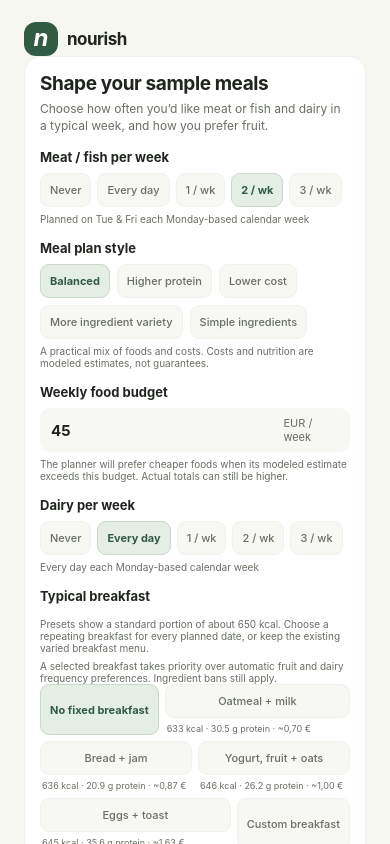
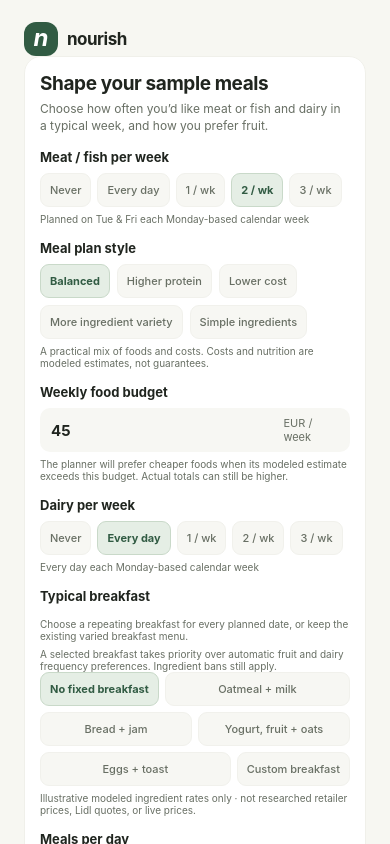
Before and after one commit to Henri88390/diet, a React Native app: screen / in a window 390 px wide. Built offline with nearby package versions, Linux system fonts and the light colour scheme.

Commit message:
feat: remove estimated calories, protein and cost for default typical breakfasts

```diff
--- a/scripts/check-domain.cjs
+++ b/scripts/check-domain.cjs
@@ -560,8 +560,8 @@ assert.match(grocerySource, /not researched Lidl or other retailer prices/);
 assert.match(preferencesSource, /Country and currency/);
 assert.doesNotMatch(preferencesSource, /MADE FOR YOUR EVERYDAY|Good food,|your way\.|I’ll do this later/,
   "onboarding removes the requested hero copy and skip action");
-assert.match(preferencesSource, /estimatePresetBreakfast/,
-  "standard breakfast choices display a modeled cost, calorie, and protein preview");
+assert.doesNotMatch(preferencesSource, /breakfastEstimate|estimatePresetBreakfast/,
+  "standard breakfast choices do not display a cost, calorie, or protein preview");
 assert.match(mealDetailsSource, /formatMoney/);
 assert.match(appSource, /PanResponder/);
 assert.match(appSource, /Animated\.timing/);
--- a/src/screens/OnboardingScreen.tsx
+++ b/src/screens/OnboardingScreen.tsx
@@ -139,8 +139,7 @@ export function OnboardingScreen({
         <View style={styles.choiceGroup}>
           <Text style={styles.choiceTitle}>Typical breakfast</Text>
           <Text style={styles.assignmentText}>
-            Presets show a standard portion of about 650 kcal. Choose a repeating breakfast for every planned date,
-            or keep the existing varied breakfast menu.
+            Choose a repeating breakfast for every planned date, or keep the existing varied breakfast menu.
           </Text>
           <Text style={styles.assignmentText}>
             A selected breakfast takes priority over automatic fruit and dairy frequency preferences. Ingredient bans still apply.
@@ -154,7 +153,6 @@ export function OnboardingScreen({
               })}
             />
             {typicalBreakfastPresets.map((preset) => {
-              const estimate = estimatePresetBreakfast(preset.ingredients, countryCode);
               const selected = mealPreferences.typicalBreakfast.mode === "preset" &&
                 mealPreferences.typicalBreakfast.presetId === preset.id;
               return (
@@ -168,12 +166,6 @@ export function OnboardingScreen({
                       typicalBreakfast: { mode: "preset", presetId: preset.id }
                     })}
                   />
-                  <Text style={styles.breakfastEstimate}>
-                    {estimate.calories} kcal · {estimate.proteinGrams} g protein · ~{formatMoney({
-                      amountMinorUnits: estimate.costMinorUnits,
-                      currencyCode: getCountry(countryCode).currencyCode
-                    }, getCountry(countryCode).locale)}
-                  </Text>
                 </View>
               );
             })}
@@ -310,25 +302,6 @@ export function OnboardingScreen({
       </Pressable>
     </ScrollView>
   );
-}
-
-function estimatePresetBreakfast(
-  ingredients: TypicalBreakfastIngredient[],
-  countryCode: CountryCode
-): { calories: number; proteinGrams: number; costMinorUnits: number } {
-  return ingredients.reduce((total, ingredient) => {
-    const estimate = estimateIngredient(
-      ingredient.name,
-      ingredient.quantity,
-      ingredient.unit,
-      countryCode
-    );
-    return {
-      calories: total.calories + estimate.calories,
-      proteinGrams: Math.round((total.proteinGrams + estimate.proteinGrams) * 10) / 10,
-      costMinorUnits: total.costMinorUnits + estimate.estimatedCostCents
-    };
-  }, { calories: 0, proteinGrams: 0, costMinorUnits: 0 });
 }
 
 function CustomBreakfastBuilder({
@@ -497,7 +470,6 @@ const styles = StyleSheet.create({
   profileSection: { backgroundColor: palette.white, borderRadius: 17, padding: 15, marginBottom: 27, borderWidth: 1, borderColor: "#F0F0EA" },
   choiceGroup: { marginTop: 15 },
   breakfastPreset: { flexBasis: "48%", flexGrow: 1 },
-  breakfastEstimate: { color: palette.muted, fontSize: 9, lineHeight: 13, marginHorizontal: 2, marginTop: 4 },
   customBreakfast: { marginTop: 10, padding: 10, borderRadius: 11, backgroundColor: "#F7F7F3" },
   customBreakfastTitle: { color: palette.ink, fontSize: 12, fontWeight: "700", marginBottom: 8 },
   customIngredientChoices: { flexDirection: "row", flexWrap: "wrap", gap: 6 },
```
Also changed, not shown: 1 other file (tests, documents, lock files or other folders).
